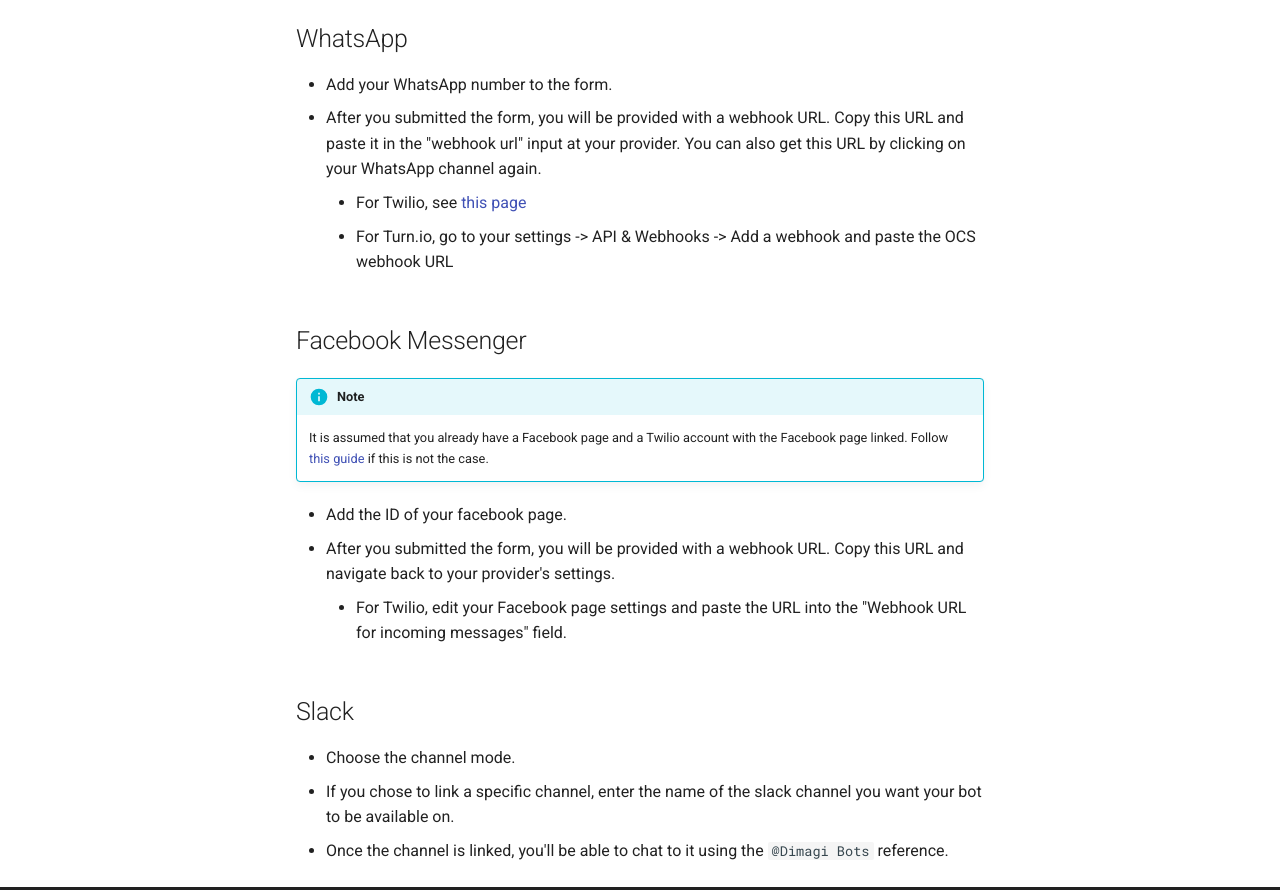
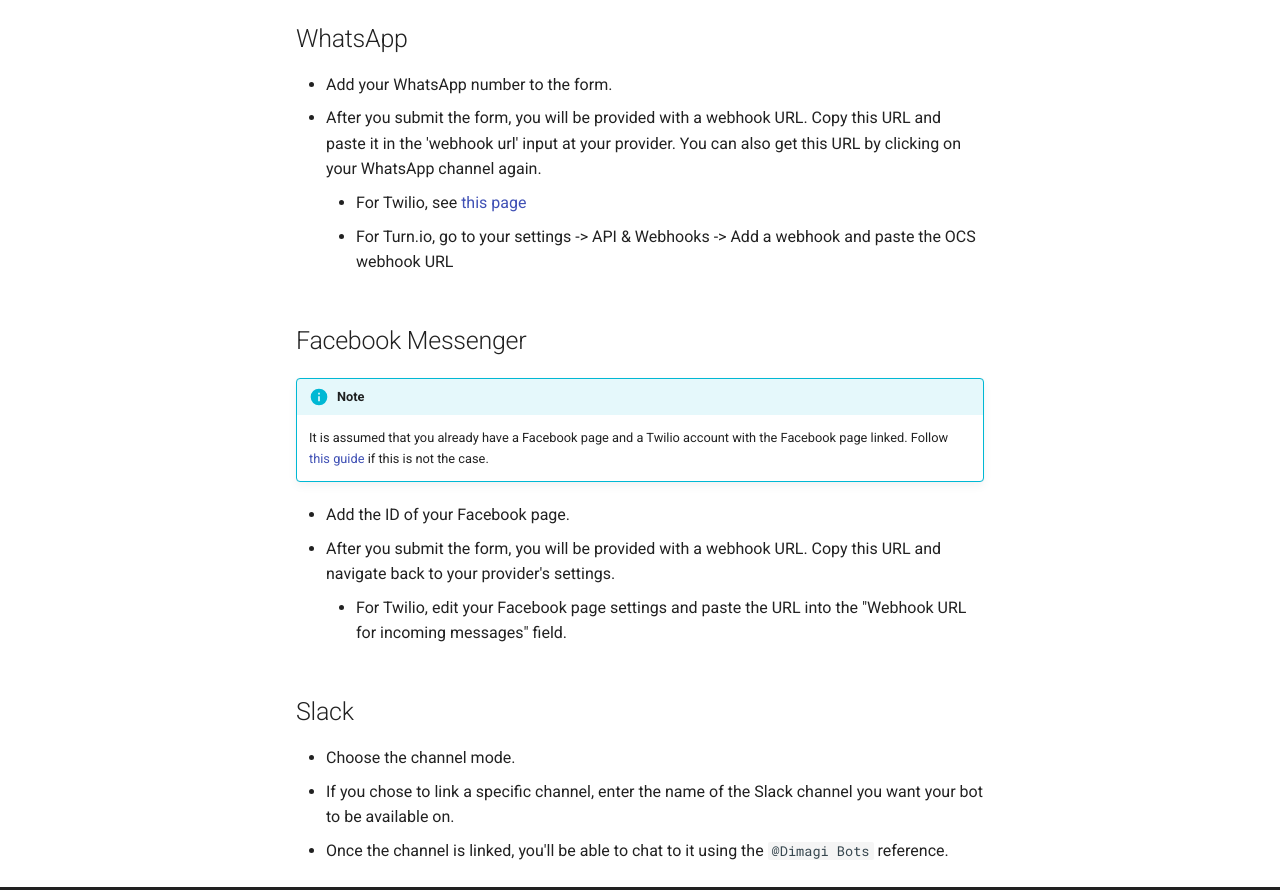
Before and after one commit to dimagi/open-chat-studio-docs, an MkDocs documentation site: the page built from docs/how-to/deploy_to_different_channels.md, in a window 1280 px wide and 1400 px high, scrolled down 660 px. Shown: the part 356-1246 px from the top of the window. Built offline with MkDocs 1.6.1 and Material for MkDocs 9.7.7, drawn with Linux system fonts in a browser that asks for light colours.

Commit message:
Few fixes

```diff
--- a/docs/how-to/deploy_to_different_channels.md
+++ b/docs/how-to/deploy_to_different_channels.md
@@ -23,7 +23,7 @@
 
 ## WhatsApp
 - Add your WhatsApp number to the form.
-- After you submitted the form, you will be provided with a webhook URL. Copy this URL and paste it in the "webhook url" input at your provider. You can also get this URL by clicking on your WhatsApp channel again.
+- After you submit the form, you will be provided with a webhook URL. Copy this URL and paste it in the 'webhook url' input at your provider. You can also get this URL by clicking on your WhatsApp channel again.
     - For Twilio, see [this page][3]
     - For Turn.io, go to your settings -> API & Webhooks -> Add a webhook and paste the OCS webhook URL
 
@@ -32,19 +32,19 @@
 !!! info "Note"
     It is assumed that you already have a Facebook page and a Twilio account with the Facebook page linked. Follow [this guide][4] if this is not the case.
 
-- Add the ID of your facebook page.
-- After you submitted the form, you will be provided with a webhook URL. Copy this URL and navigate back to your provider's settings.
+- Add the ID of your Facebook page.
+- After you submit the form, you will be provided with a webhook URL. Copy this URL and navigate back to your provider's settings.
     - For Twilio, edit your Facebook page settings and paste the URL into the "Webhook URL for incoming messages" field.
 
 ## Slack
 - Choose the channel mode.
-- If you chose to link a specific channel, enter the name of the slack channel you want your bot to be available on.
+- If you chose to link a specific channel, enter the name of the Slack channel you want your bot to be available on.
 - Once the channel is linked, you'll be able to chat to it using the `@Dimagi Bots` reference.
 
 
 [1]: https://flowxo.com/how-to-create-a-bot-for-telegram-short-and-simple-guide-for-beginners/
 [2]: ../concepts/messaging_providers.md
 [3]: https://www.twilio.com/docs/WhatsApp/api#configuring-inbound-message-webhooks
-[4]: https://www.twilio.com/docs/conversations/facebook-messenger#setting-up-the-facebook-messenger-channel
+[4]: https://www.twilio.com/docs/conversations/Facebook-messenger#setting-up-the-Facebook-messenger-channel
 [5]: https://core.telegram.org/bots/features#:~:text=/setjoingroups%20%E2%80%93%20toggle%20whether%20your%20bot%20can%20be%20added%20to%20groups%20or%20not.%20All%20bots%20must%20be%20able%20to%20process%20direct%20messages%2C%20but%20if%20your%20bot%20was%20not%20designed%20to%20work%20in%20groups%2C%20you%20can%20disable%20this.
 [6]: ./configure_providers.md
```
